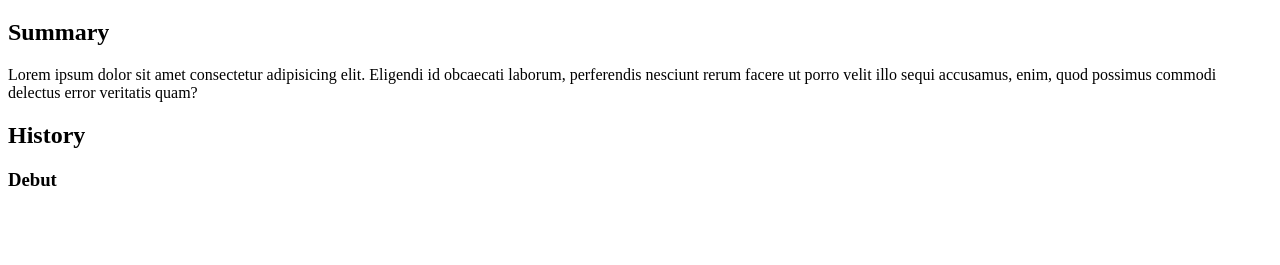
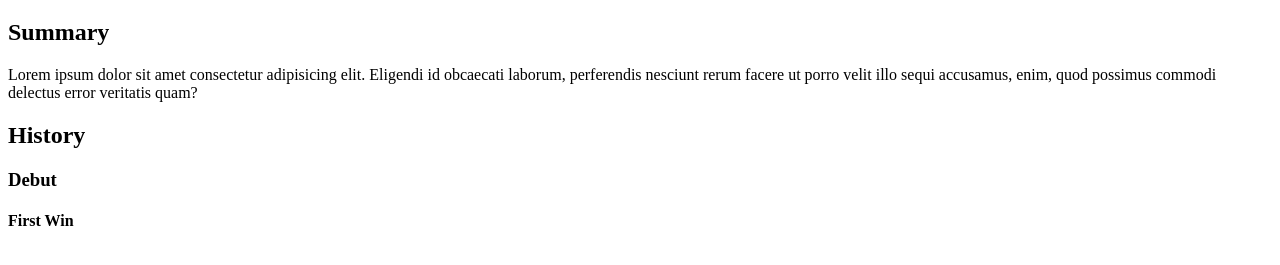
Before and after one commit to Shubs-WAB7/Shubs-WAB7.github.io, a plain HTML site: page index.html in a window 1280 px wide. Shown: the part 61-326 px from the top of the page. Drawn offline with Linux system fonts and the light colour scheme.

Commit message:
3rd subheading

```diff
--- a/index.html
+++ b/index.html
@@ -15,6 +15,7 @@
         rerum facere ut porro velit illo sequi accusamus, enim, quod possimus commodi delectus error veritatis quam?</p>
     <h2>History</h2>
     <h3>Debut</h3>
+    <h4>First Win</h4>
 </body>
 
 </html>
```
